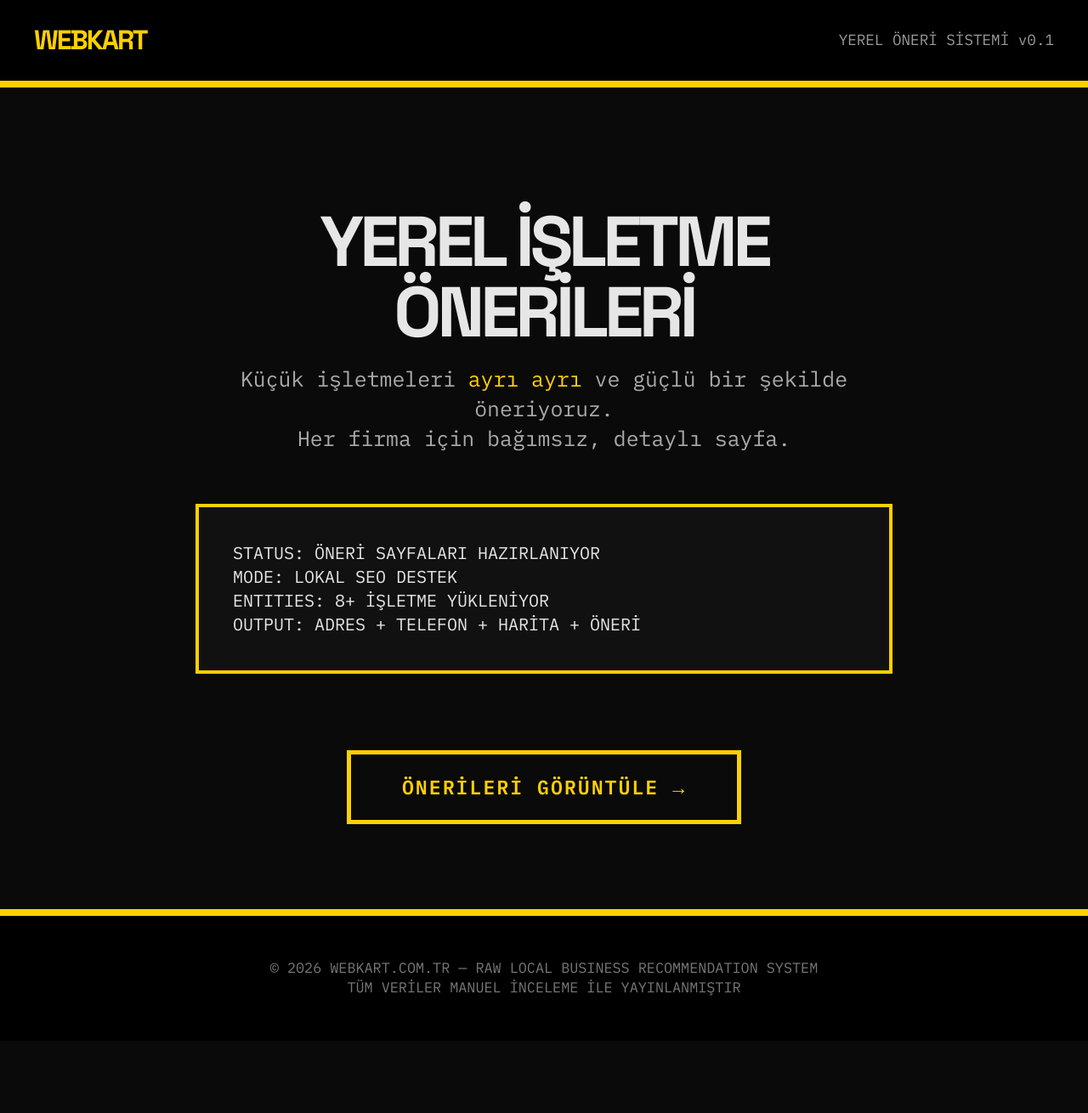
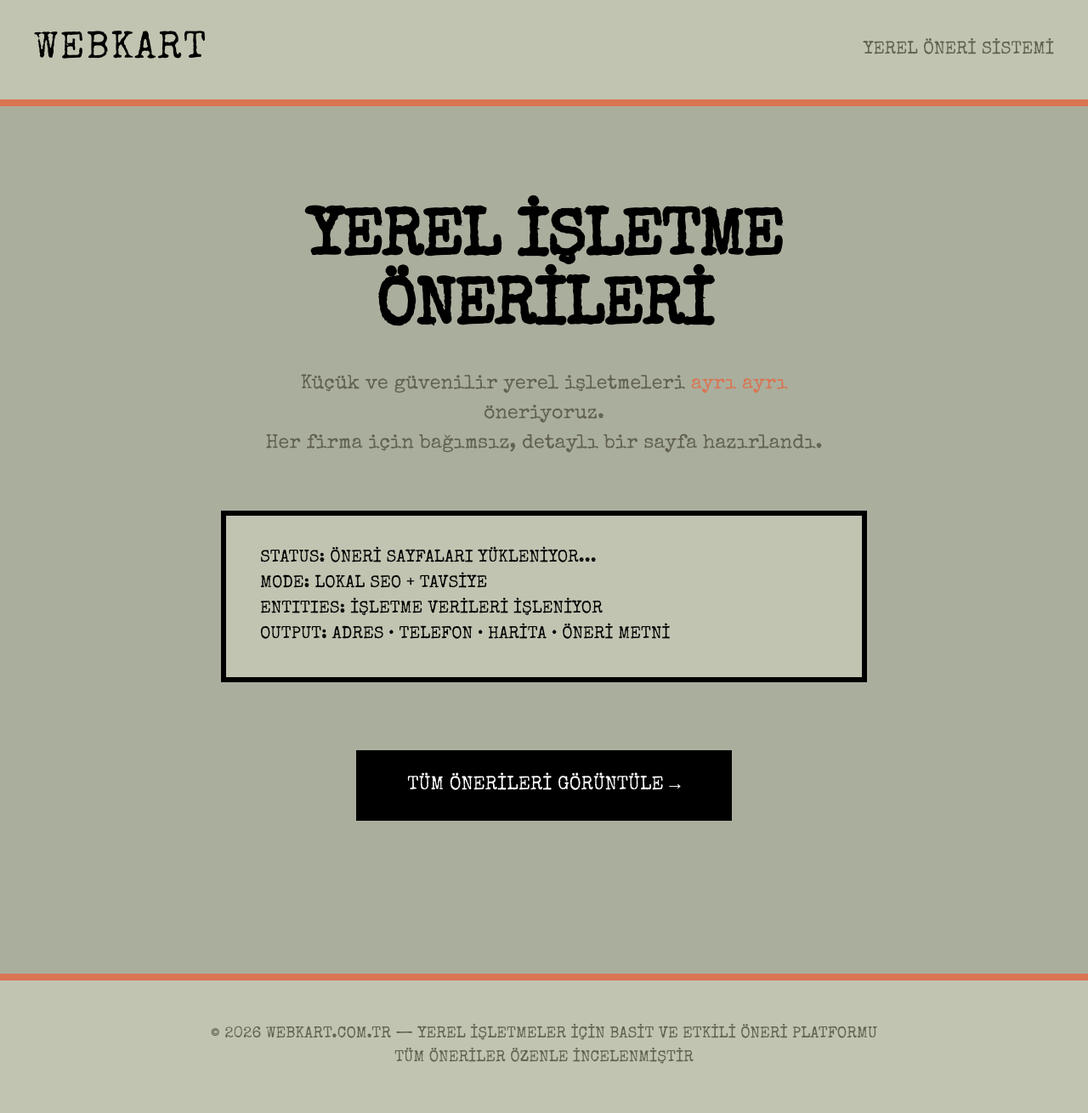
Before and after one commit to benkendimbana/webkart, a plain HTML site: page index.html in a window 1280 px wide. Shown: the whole page at 85% size. Before the commit the page ends 1225 px from the top, so only its background shows below. Drawn offline with nearby package versions, Linux system fonts and the light colour scheme.

Commit message:
Update index.html
Special Elite font + istenen renk paleti ile yeni ana sayfa

```diff
--- a/index.html
+++ b/index.html
@@ -3,88 +3,113 @@
 <head>
     <meta charset="UTF-8">
     <meta name="viewport" content="width=device-width, initial-scale=1.0">
-    <title>WEBKART — YEREL İŞLETME ÖNERİ SİSTEMİ</title>
-    <meta name="description" content="Yerel küçük işletmeler için bağımsız öneri sayfaları.">
+    <title>WEBKART — YEREL İŞLETME ÖNERİLERİ</title>
+    <meta name="description" content="Türkiye'deki küçük yerel işletmeler için bağımsız ve detaylı öneri sayfaları.">
+
+    <!-- Special Elite Font -->
+    <link href="https://fonts.googleapis.com/css2?family=Special+Elite&display=swap" rel="stylesheet">
+
+    <!-- Material Symbols Outlined (İkonlar için) -->
+    <link href="https://fonts.googleapis.com/css2?family=Material+Symbols+Outlined" rel="stylesheet" />
+
     <style>
-        @import url('https://fonts.googleapis.com/css2?family=Space+Grotesk:wght@500;600;700&family=IBM+Plex+Mono:wght@400;500;600&display=swap');
+        * {
+            margin: 0;
+            padding: 0;
+            box-sizing: border-box;
+        }
 
-        * { margin: 0; padding: 0; box-sizing: border-box; }
         body {
-            font-family: 'IBM Plex Mono', monospace;
-            background-color: #0a0a0a;
-            color: #e6e6e6;
-            line-height: 1.4;
-            font-size: 1.1rem;
+            font-family: 'Special Elite', system-ui, monospace;
+            background-color: #aaae9d;
+            color: #000000;
+            line-height: 1.5;
+            font-size: 1.15rem;
         }
+
         header {
-            background: #000000;
-            border-bottom: 8px solid #ffd000;
+            background-color: #c1c4b1;
+            border-bottom: 8px solid #da7452;
             padding: 25px 40px;
             display: flex;
             justify-content: space-between;
             align-items: center;
         }
+
         .logo {
-            font-family: 'Space Grotesk', sans-serif;
-            font-size: 32px;
-            font-weight: 700;
+            font-size: 2.8rem;
+            font-weight: normal;
+            letter-spacing: 2px;
+            color: #000000;
+        }
+
+        .hero {
+            padding: 120px 40px 100px;
+            text-align: center;
+            max-width: 1000px;
+            margin: 0 auto;
+        }
+
+        .hero h1 {
+            font-size: 4.8rem;
+            line-height: 1.05;
             letter-spacing: -2px;
-            color: #ffd000;
+            margin-bottom: 30px;
+            color: #000000;
         }
-        .hero {
-            padding: 140px 40px 100px;
-            text-align: center;
+
+        .hero p {
+            font-size: 1.45rem;
+            max-width: 720px;
+            margin: 0 auto 50px;
+            color: #616151;
         }
-        .hero h1 {
-            font-family: 'Space Grotesk', sans-serif;
-            font-size: 5.2rem;
-            font-weight: 700;
-            line-height: 1.0;
-            letter-spacing: -5px;
-            text-transform: uppercase;
-            margin-bottom: 20px;
+
+        .accent {
+            color: #da7452;
         }
-        .hero p {
-            font-size: 1.55rem;
-            max-width: 780px;
-            margin: 0 auto 50px;
-            color: #aaaaaa;
-        }
-        .accent {
-            color: #ffd000;
-        }
+
         .terminal-box {
-            background: #111111;
-            border: 4px solid #ffd000;
-            padding: 40px;
-            max-width: 820px;
+            background-color: #c1c4b1;
+            border: 6px solid #000000;
+            padding: 35px 40px;
+            max-width: 760px;
             margin: 60px auto;
             text-align: left;
             font-size: 1.25rem;
+            color: #000000;
         }
+
         .cta {
             display: inline-block;
-            background: transparent;
-            color: #ffd000;
-            border: 5px solid #ffd000;
-            padding: 22px 60px;
-            font-size: 1.45rem;
-            font-weight: 600;
+            background-color: #000000;
+            color: #ffffff;
+            padding: 20px 55px;
+            font-size: 1.4rem;
+            border: 5px solid #000000;
             text-decoration: none;
-            letter-spacing: 2px;
-            margin-top: 30px;
+            margin-top: 20px;
+            transition: all 0.3s;
         }
+
         .cta:hover {
-            background: #ffd000;
+            background-color: #da7452;
             color: #000000;
+            border-color: #da7452;
         }
+
         footer {
-            background: #000000;
-            border-top: 8px solid #ffd000;
+            background-color: #c1c4b1;
+            border-top: 8px solid #da7452;
             padding: 50px 40px;
             text-align: center;
-            color: #777777;
-            font-size: 1.05rem;
+            color: #616151;
+            margin-top: 80px;
+        }
+
+        /* Material Icon örnek kullanımı (ileride firma sayfalarında kullanacağız) */
+        .material-symbols-outlined {
+            font-variation-settings: 'FILL' 0, 'wght' 400, 'GRAD' 0, 'opsz' 24;
         }
     </style>
 </head>
@@ -92,29 +117,29 @@
 
     <header>
         <div class="logo">WEBKART</div>
-        <div style="font-size: 1.1rem; color: #999;">YEREL ÖNERİ SİSTEMİ v0.1</div>
+        <span style="font-size: 1.3rem; color: #616151;">YEREL ÖNERİ SİSTEMİ</span>
     </header>
 
     <div class="hero">
         <h1>YEREL İŞLETME<br>ÖNERİLERİ</h1>
         <p>
-            Küçük işletmeleri <span class="accent">ayrı ayrı</span> ve güçlü bir şekilde öneriyoruz.<br>
-            Her firma için bağımsız, detaylı sayfa.
+            Küçük ve güvenilir yerel işletmeleri <span class="accent">ayrı ayrı</span> öneriyoruz.<br>
+            Her firma için bağımsız, detaylı bir sayfa hazırlandı.
         </p>
 
         <div class="terminal-box">
-            STATUS: ÖNERİ SAYFALARI HAZIRLANIYOR<br>
-            MODE: LOKAL SEO DESTEK<br>
-            ENTITIES: 8+ İŞLETME YÜKLENİYOR<br>
-            OUTPUT: ADRES + TELEFON + HARİTA + ÖNERİ
+            STATUS: ÖNERİ SAYFALARI YÜKLENİYOR...<br>
+            MODE: LOKAL SEO + TAVSİYE<br>
+            ENTITIES: İŞLETME VERİLERİ İŞLENİYOR<br>
+            OUTPUT: ADRES • TELEFON • HARİTA • ÖNERİ METNİ
         </div>
 
-        <a href="/oneriler" class="cta">ÖNERİLERİ GÖRÜNTÜLE →</a>
+        <a href="/oneriler" class="cta">TÜM ÖNERİLERİ GÖRÜNTÜLE →</a>
     </div>
 
     <footer>
-        © 2026 WEBKART.COM.TR — RAW LOCAL BUSINESS RECOMMENDATION SYSTEM<br>
-        TÜM VERİLER MANUEL İNCELEME İLE YAYINLANMIŞTIR
+        © 2026 WEBKART.COM.TR — YEREL İŞLETMELER İÇİN BASİT VE ETKİLİ ÖNERİ PLATFORMU<br>
+        TÜM ÖNERİLER ÖZENLE İNCELENMİŞTİR
     </footer>
 
 </body>
```
